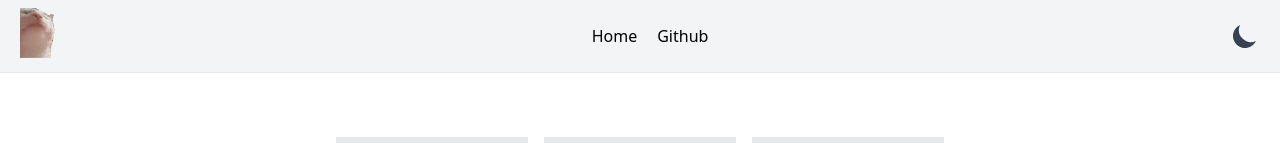
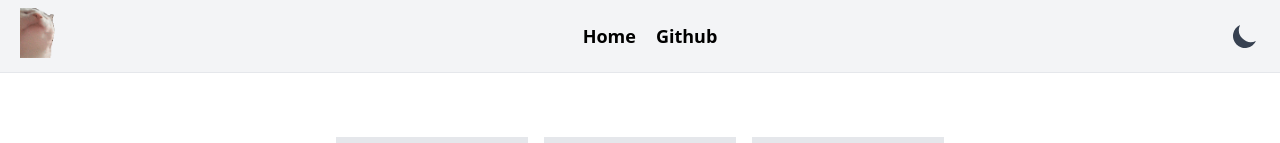
Before and after one commit to steele123/catjam, a Next.js app: page / in a window 1280 px wide. Shown: the top 143 px of the page. Built offline with nearby package versions, Linux system fonts and the light colour scheme.

Commit message:
Fix navbar style

```diff
--- a/component/NavBar.tsx
+++ b/component/NavBar.tsx
@@ -15,7 +15,7 @@ export default function NavBar() {
                     </a>
                 </Link>
             </div>
-            <div className="flex ml-5 flex-none">
+            <div className="flex ml-5 flex-none text-lg font-bold">
                 <Link href="/">
                     <a>Home</a>
                 </Link>
```
